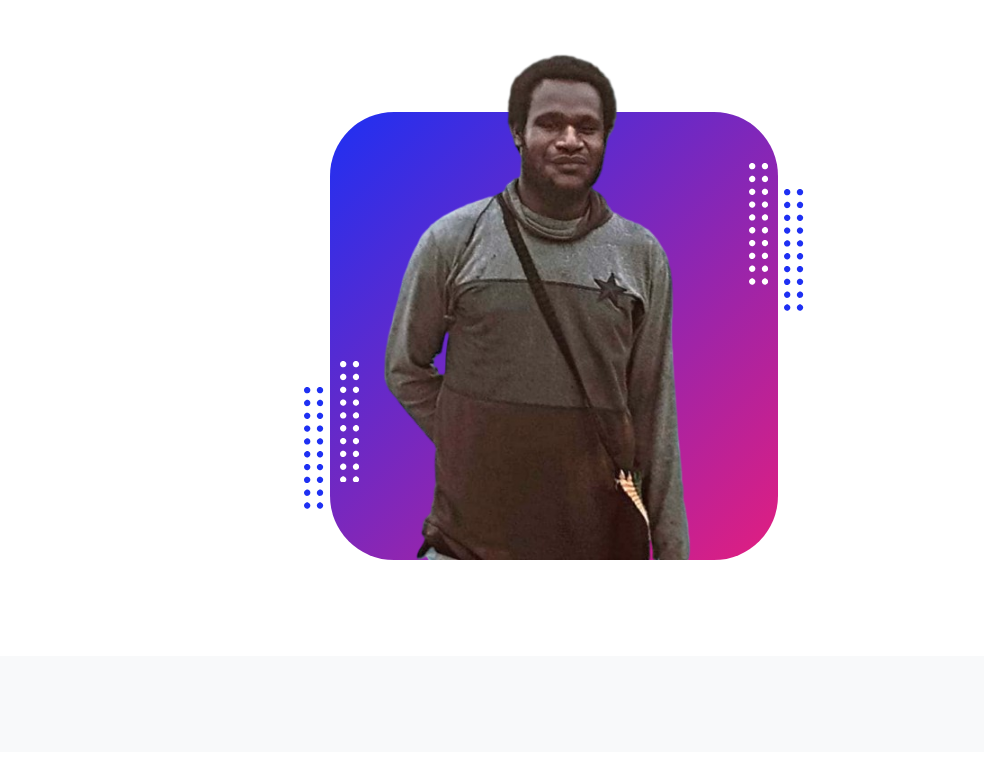
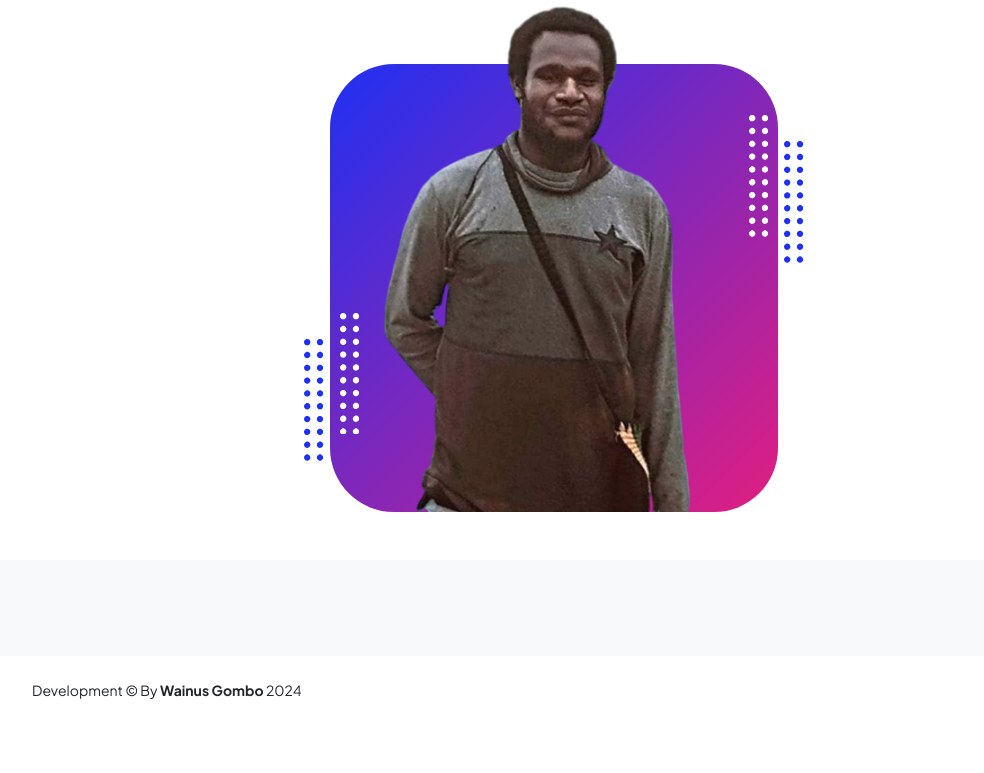
Before and after one commit to nusgombo/wainusgombo.github.io, a plain HTML site: page index.html in a window 1280 px wide. Shown: the part 486-1259 px from the top of the page, without its empty margins (86-1070 px from the left). After the commit the page ends 1211 px from the top, so only its background shows below. Drawn offline with nearby package versions, Linux system fonts and the light colour scheme.

Commit message:
Update index.html

```diff
--- a/index.html
+++ b/index.html
@@ -34,7 +34,6 @@
                 </div>
             </nav>
             <!-- Header-->
-            <header class="py-5">
                 <div class="container px-5 pb-5">
                     <div class="row gx-5 align-items-center">
                         <div class="col-xxl-5">
```
